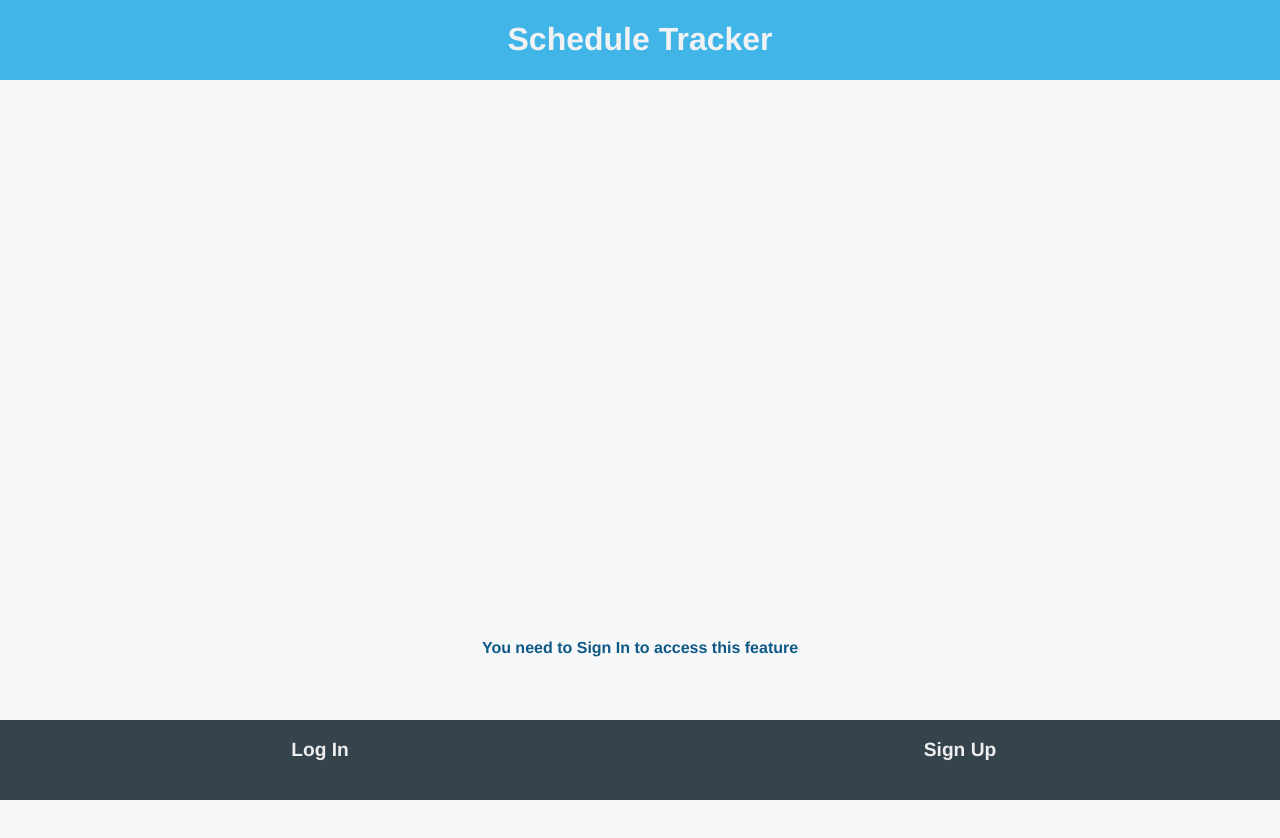
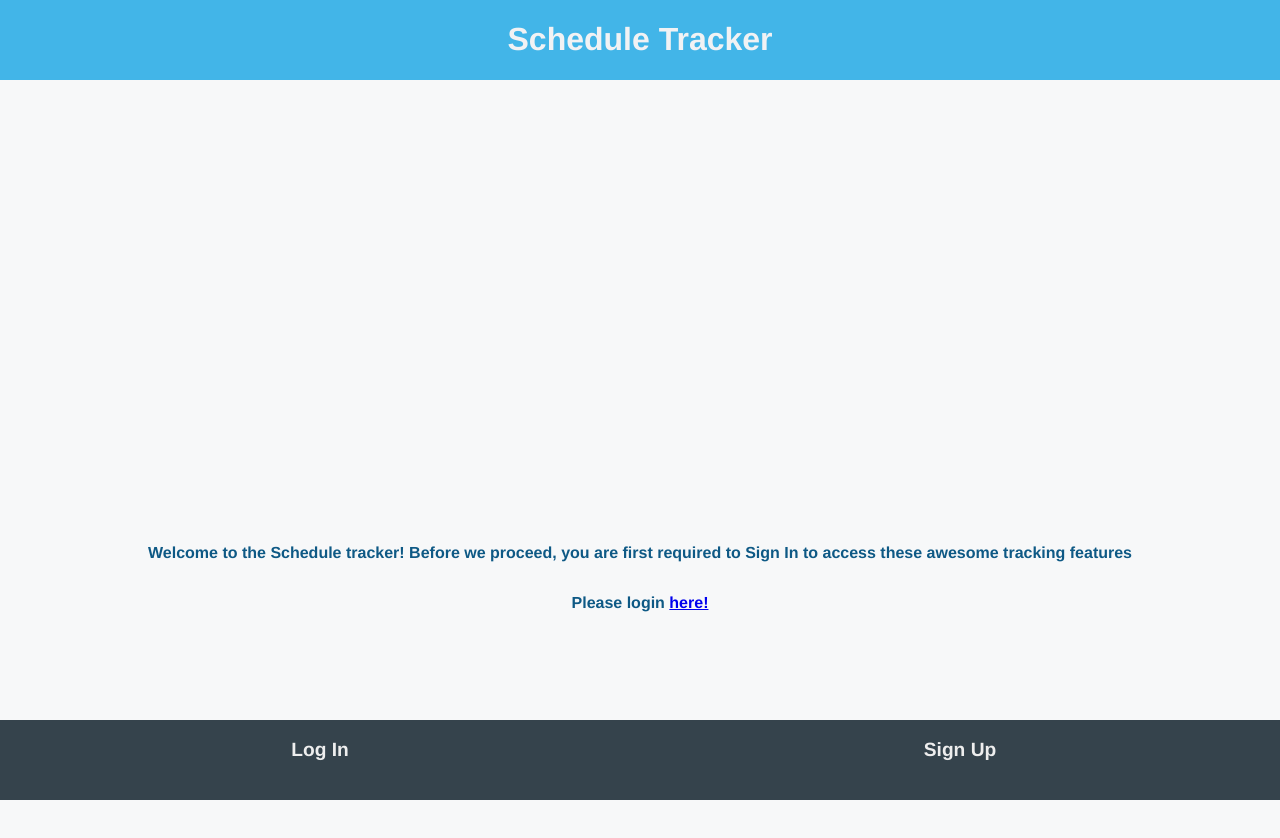
Before and after one commit to christianotieno/tracker-client, a React (Create React App) app: page / in a window 1280 px wide. Shown: the top 838 px of the page. Built offline with nearby package versions, Linux system fonts and the light colour scheme; no server answers; the HTML template or start-up script is replaced by a standard one.

Commit message:
add signup and sign in links for imporved user experience

```diff
--- a/src/components/App.js
+++ b/src/components/App.js
@@ -4,6 +4,7 @@ import {
   BrowserRouter as Router,
   Switch,
   Route,
+  Link,
 } from 'react-router-dom';
 import { connect } from 'react-redux';
 import Login from '../containers/Login';
@@ -72,7 +73,23 @@ class App extends React.Component {
                 )
                   : (
                     <div className="sign-in-access">
-                      <p>You need to Sign In to access this feature</p>
+                      <p>
+                        {' '}
+                        Welcome to the Schedule tracker! Before we proceed,
+                        you are first required to Sign In to access these awesome tracking features
+                      </p>
+                      <p>
+                        Please login
+                        {' '}
+                        <Link
+                          to="/login"
+                          className="login"
+                        >
+                          {' '}
+                          here!
+
+                        </Link>
+                      </p>
                     </div>
                   )
               )}
--- a/src/containers/Login.js
+++ b/src/containers/Login.js
@@ -2,6 +2,7 @@ import React from 'react';
 import { withRouter } from 'react-router';
 import PropTypes from 'prop-types';
 import { connect } from 'react-redux';
+import { Link } from 'react-router-dom';
 import { loginUser } from '../actions/user';
 
 class Login extends React.Component {
@@ -111,7 +112,16 @@ class Login extends React.Component {
             >
               Sign In
             </button>
-            <p>Do not have an account? Signup below.</p>
+            <p>
+              Do not have an account? Sign up
+              <Link to="/signup"> here</Link>
+              .
+            </p>
+            <p>
+              Or go back
+              {' '}
+              <Link to="/">home</Link>
+            </p>
           </form>
         </div>
       </section>
--- a/src/containers/SignUp.js
+++ b/src/containers/SignUp.js
@@ -3,6 +3,7 @@ import React, { Component } from 'react';
 import PropTypes from 'prop-types';
 import { withRouter } from 'react-router';
 import { connect } from 'react-redux';
+import { Link } from 'react-router-dom';
 import { createUser } from '../actions/user';
 
 class Signup extends Component {
@@ -134,6 +135,16 @@ class Signup extends Component {
                >
                  Create Account
                </button>
+               <p>
+                 Already have an account? login in
+                 <Link to="/login"> here</Link>
+                 .
+               </p>
+               <p>
+                 Or go back
+                 {' '}
+                 <Link to="/">home</Link>
+               </p>
              </form>
            </div>
          </div>
--- a/src/styles/index.css
+++ b/src/styles/index.css
@@ -50,7 +50,6 @@
 
 .sign-in-access {
   display: flex;
-  height: 30vh;
   color: #0e5985;
   margin: 35% 20px;
   text-align: center;
@@ -58,6 +57,7 @@
   flex-direction: column;
   justify-content: center;
   font-family: 'Helvetica', sans-serif;
+
 }
 
 .route-tasks {
```
